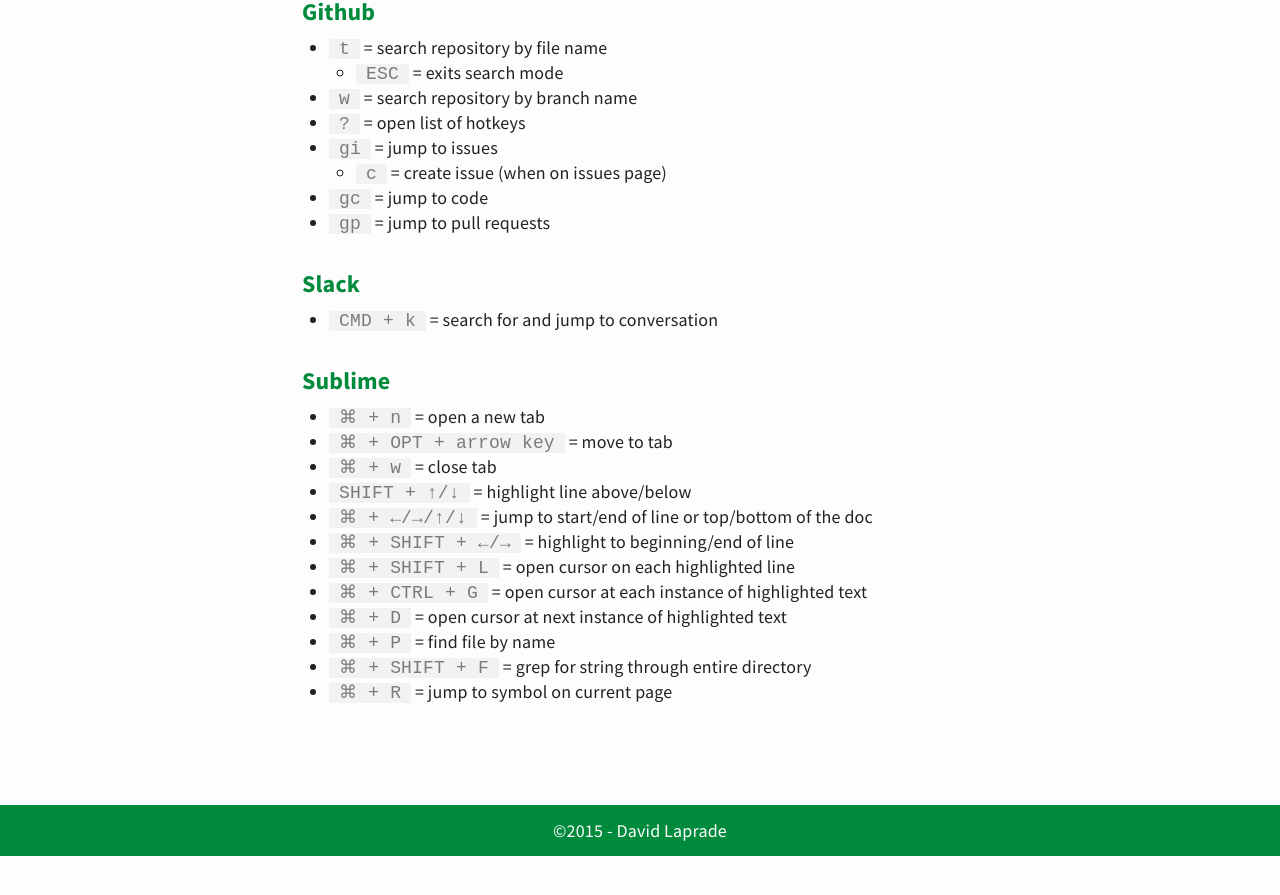
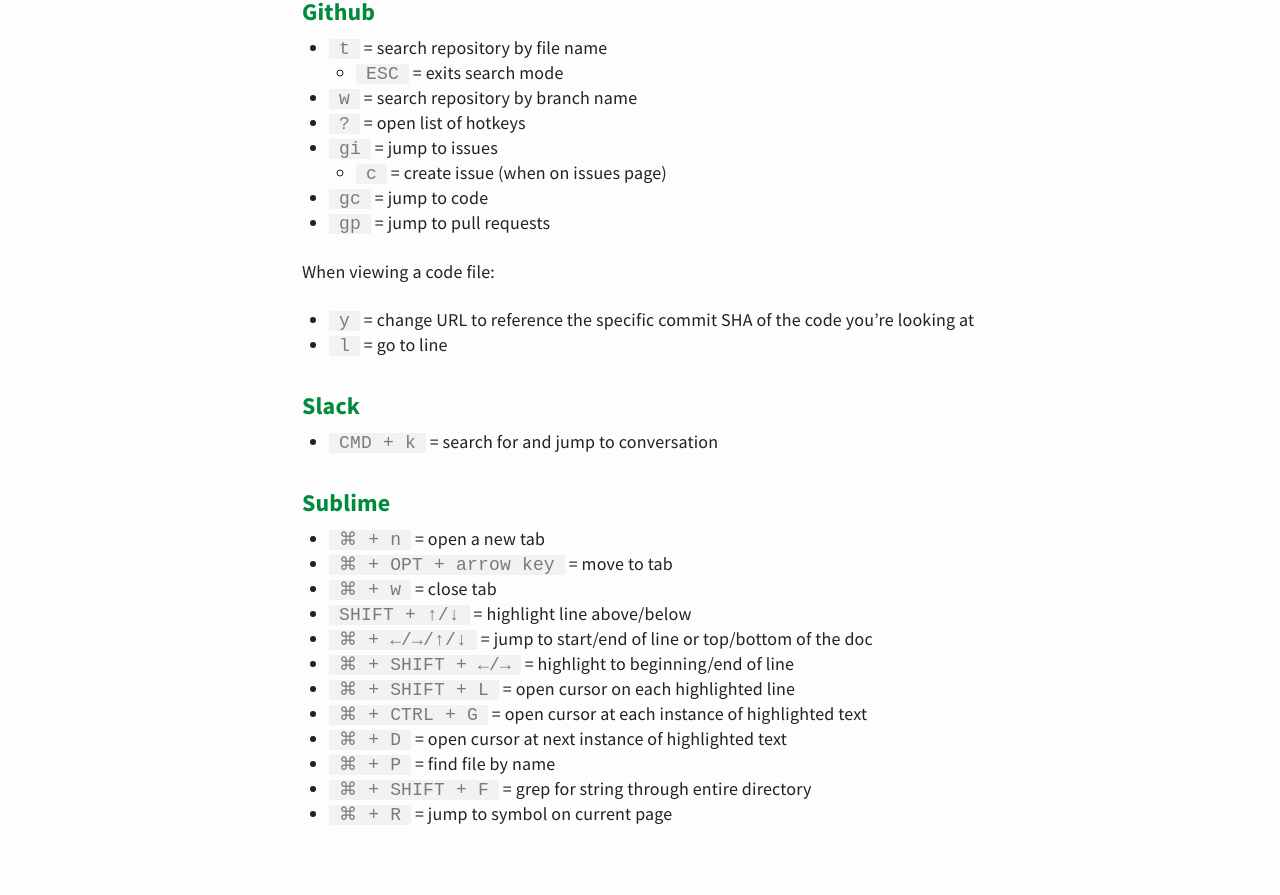
Before and after one commit to davidlaprade/davidlaprade.github.io, a Jekyll site: the page built from _posts/2015-12-19-how-to-not-use-a-mouse.md, in a window 1280 px wide and 900 px high, scrolled down 4463 px. Shown: the top 895 px of the window. Built offline with Jekyll 4.4.1, drawn with Linux system fonts in a browser that asks for light colours; before the commit the page ends 5319 px from its top, so only the background shows below that.

Commit message:
Add two github hotkeys to hotkeys post

```diff
--- a/_posts/2015-12-19-how-to-not-use-a-mouse.md
+++ b/_posts/2015-12-19-how-to-not-use-a-mouse.md
@@ -175,6 +175,12 @@ Won't work in Tmux session
 * `gc` = jump to code
 * `gp` = jump to pull requests
 
+When viewing a code file:
+
+* `y` = change URL to reference the specific commit SHA of the code you're
+  looking at
+* `l` = go to line
+
 ### Slack
 * `CMD + k` = search for and jump to conversation
 
```
